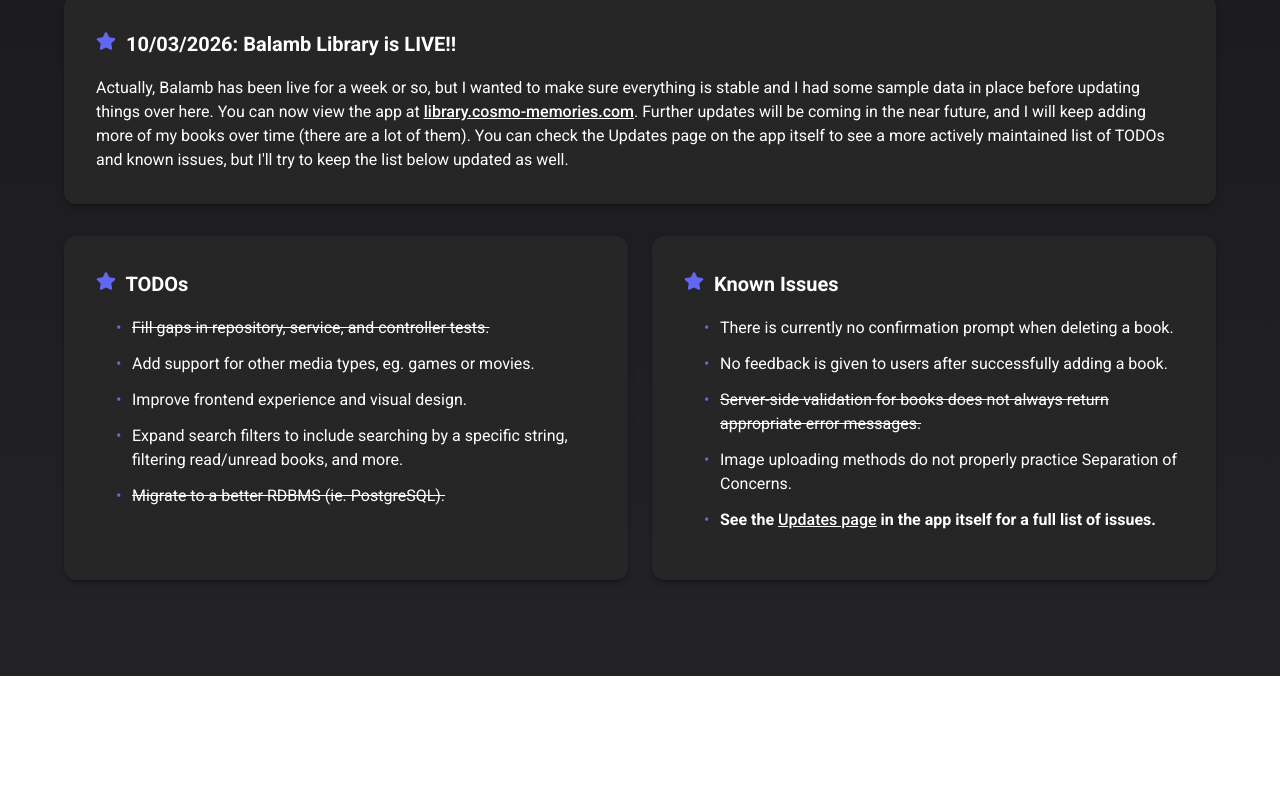
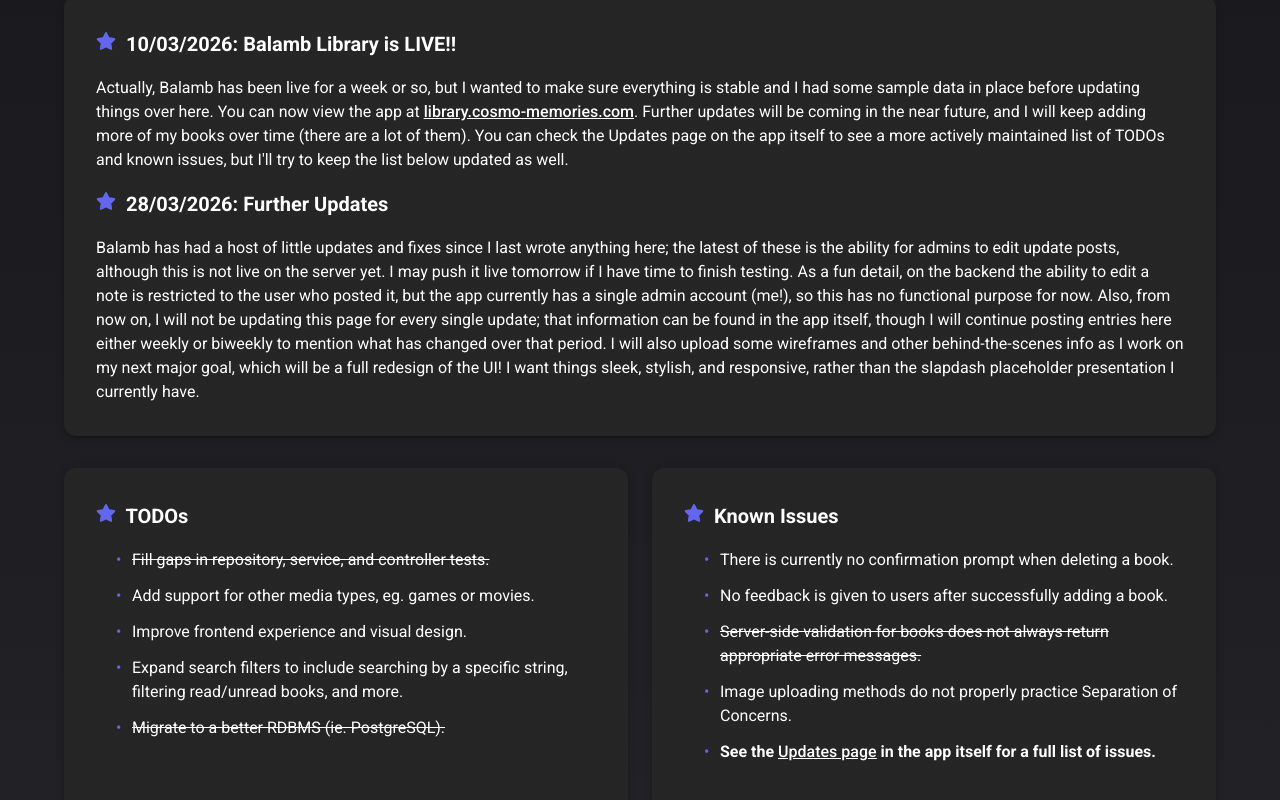
Before and after one commit to cosmo-memories/cosmo-memories.github.io, a React (Vite) app: page /projects/balamb in a window 1280 px wide. Shown: the part 1808-2608 px from the top of the page. Before the commit the page ends 2484 px from the top, so only its background shows below. Built offline with nearby package versions, Linux system fonts and the light colour scheme.

Commit message:
Balmab update post

```diff
--- a/src/pages/projects/Balamb.tsx
+++ b/src/pages/projects/Balamb.tsx
@@ -108,11 +108,22 @@ function Balamb() {
                     <Typography variant="h6" fontWeight="bold" mb={2}>
                         <FaStar className="star-icon" />&nbsp; 10/03/2026: Balamb Library is LIVE!!
                     </Typography>
-                    <Typography variant="body1" component="p">
+                    <Typography variant="body1" component="p" mb={2}>
                         Actually, Balamb has been live for a week or so, but I wanted to make sure everything is stable and I had some sample data in place
                         before updating things over here. You can now view the app at <u><a href="https://library.cosmo-memories.com">library.cosmo-memories.com</a></u>.
                         Further updates will be coming in the near future, and I will keep adding more of my books over time (there are a lot of them).
                         You can check the Updates page on the app itself to see a more actively maintained list of TODOs and known issues, but I'll try to keep the list below updated as well.
+                    </Typography>
+                    <Typography variant="h6" fontWeight="bold" mb={2}>
+                        <FaStar className="star-icon" />&nbsp; 28/03/2026: Further Updates
+                    </Typography>
+                    <Typography variant="body1" component="p">
+                        Balamb has had a host of little updates and fixes since I last wrote anything here; the latest of these is the ability for admins to edit update posts, although
+                        this is not live on the server yet. I may push it live tomorrow if I have time to finish testing.
+                        As a fun detail, on the backend the ability to edit a note is restricted to the user who posted it, but the app currently has a single admin account (me!), so this has no functional purpose for now.
+                        Also, from now on, I will not be updating this page for every single update; that information can be found in the app itself, though I will continue posting entries here either weekly or biweekly
+                        to mention what has changed over that period. I will also upload some wireframes and other behind-the-scenes info as I work on my next major goal, which
+                        will be a full redesign of the UI! I want things sleek, stylish, and responsive, rather than the slapdash placeholder presentation I currently have.
                     </Typography>
                 </Paper>
             </Box>
```
